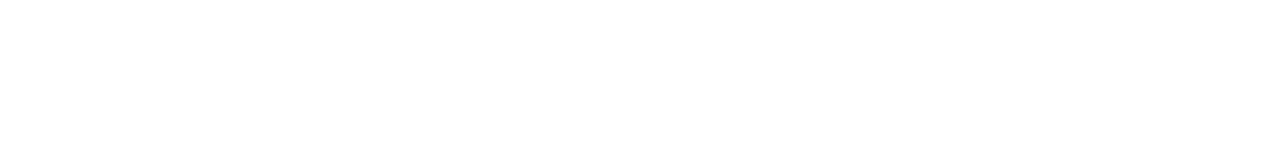
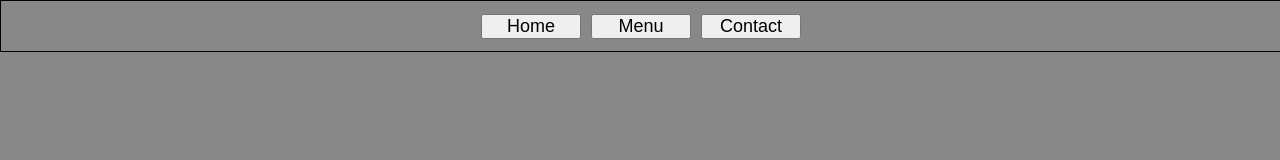
Before and after one commit to V-Le/restaurant-page, a website built with webpack: page dist/index.html in a window 1280 px wide. Built offline with nearby package versions, Linux system fonts and the light colour scheme.

Commit message:
added navagation buttons

```diff
--- a/package.json
+++ b/package.json
@@ -11,6 +11,8 @@
   "author": "",
   "license": "ISC",
   "devDependencies": {
+    "css-loader": "^6.7.1",
+    "style-loader": "^3.3.1",
     "webpack": "^5.70.0",
     "webpack-cli": "^4.9.2"
   }
--- a/src/index.js
+++ b/src/index.js
@@ -1 +1,25 @@
-console.log('Hello! This works!');
+import './style.css';
+
+
+const mainContent = document.querySelector('#main-content');
+mainContent.setAttribute('style', 'width: 100vw; height: 100vh; background-color: #888');
+
+const navBar = document.createElement('div');
+navBar.classList.add('Navigation-Bar');
+navBar.setAttribute('style', ' display: flex; justify-content: center; align-items: center; width: 100vw; height: 50px; border: 1px solid black');
+mainContent.appendChild(navBar);
+
+const homeBtn = document.createElement('button');
+homeBtn.innerText = 'Home';
+homeBtn.setAttribute('style', "width: 100px; height 50px; margin: 0 5px");
+navBar.appendChild(homeBtn);
+
+const menuBtn = document.createElement('button');
+menuBtn.innerText = 'Menu';
+menuBtn.setAttribute('style', "width: 100px; height 50px; margin: 0 5px");
+navBar.appendChild(menuBtn);
+
+const contactBtn = document.createElement('button');
+contactBtn.innerText = 'Contact';
+contactBtn.setAttribute('style', "width: 100px; height 50px; margin: 0 5px");
+navBar.appendChild(contactBtn);
--- /dev/null
+++ b/src/style.css
@@ -0,0 +1,5 @@
+* {
+    margin: 0px;
+    padding: 0px;
+    font-size: 18px;
+}
--- a/webpack.config.js
+++ b/webpack.config.js
@@ -7,4 +7,12 @@ module.exports = {
         filename: 'main.js',
         path: path.resolve(__dirname, 'dist'),
     },
+    module: {
+        rules: [
+            {
+                test: /\.css$/i,
+                use: ['style-loader', 'css-loader'],
+            },
+        ],
+    },
 };
```
Also changed, not shown: dist/index.html, dist/main.js, 1 other file.
